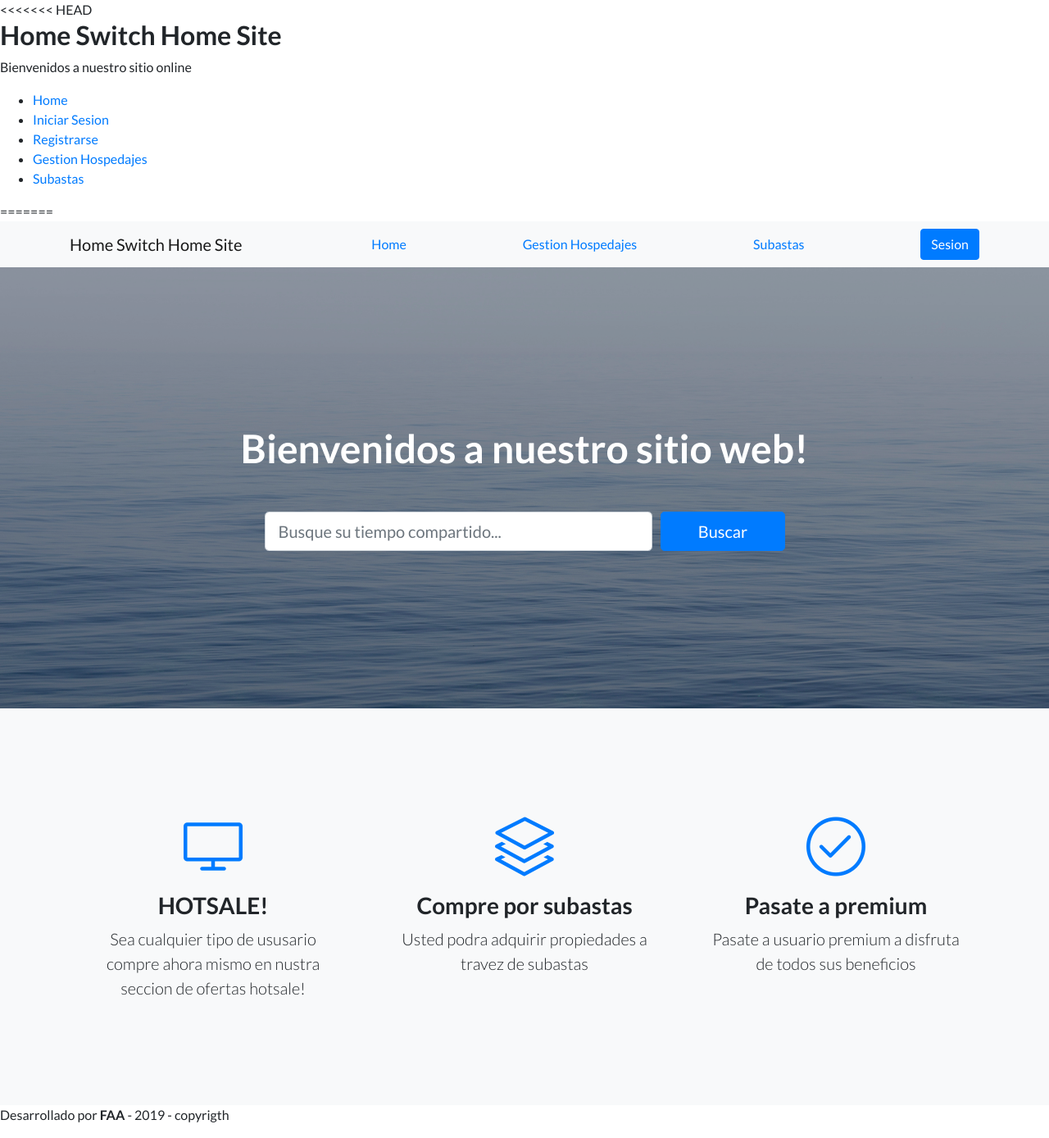
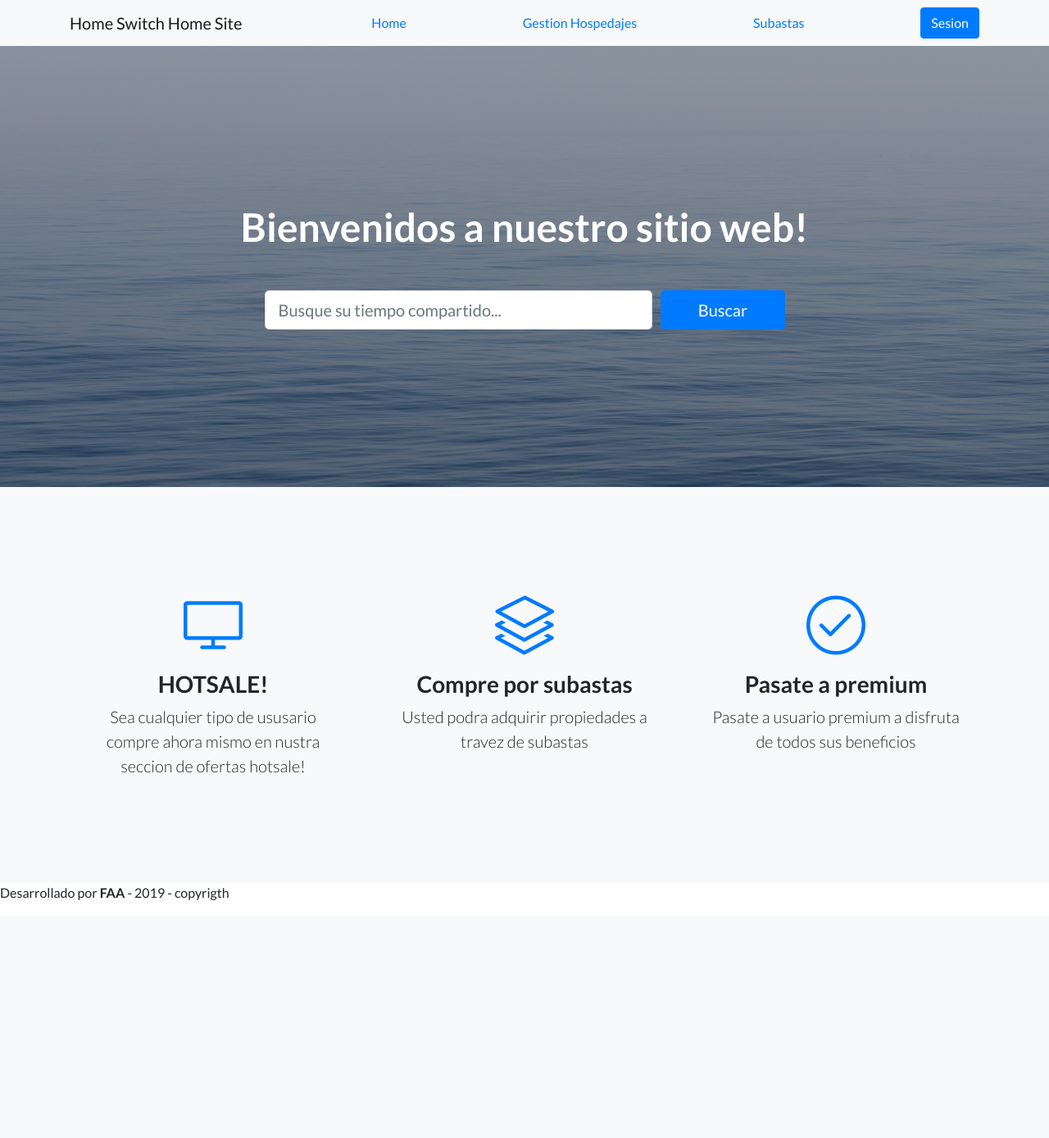
Before and after one commit to fedeSbk/Grupo7, a PHP site: page / in a window 1280 px wide. Shown: the whole page at 82% size. After the commit the page ends 1098 px from the top, so only its background shows below. Run offline with PHP 8.4, Linux system fonts and the light colour scheme.

Commit message:
completo

```diff
--- a/Site/index.php
+++ b/Site/index.php
@@ -34,22 +34,6 @@
 <!--<link href="vendor/bootstrap/css/bootstrap.min.css" rel="stylesheet">-->
     </head>
   <body>
-<<<<<<< HEAD
-    <div id="contenedor">
-      <div id="encabezado">
-        <h2>Home Switch Home Site</h2>
-        <p> Bienvenidos a nuestro sitio online </p>
-        <div id="menu">
-          <ul>
-            <li><a href="../index.php">Home</a></li>
-            <li><a href="login/logIn.php">Iniciar Sesion</a></li>
-            <li><a href="login/singIn.php">Registrarse</a></li>
-            <li><a href="hospedajes/Index.php">Gestion Hospedajes</a></li>
-	    <li><a href="subastas/index.php">Subastas</a></li>
-          </ul>
-=======
-
-
     <nav class="navbar navbar-light bg-light static-top">
     <div class="container">
       <a class="navbar-brand" href="#">Home Switch Home Site</a>
```
